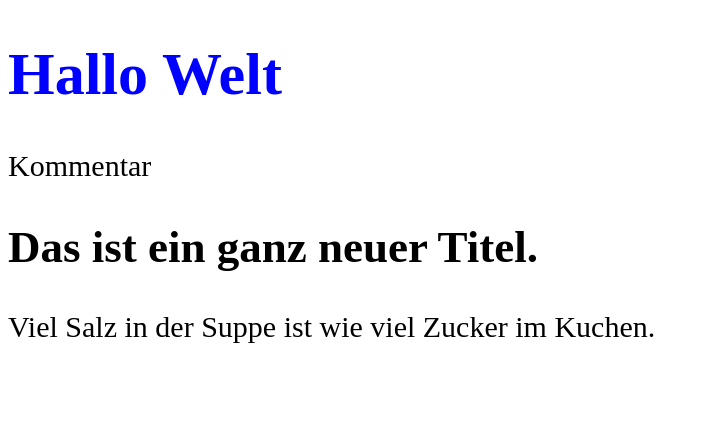
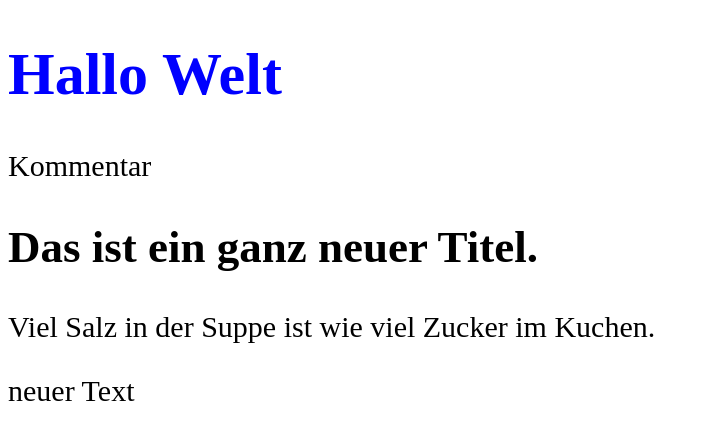
Before and after one commit to cruckers/riegglab, a plain HTML site: page index.html in a window 1280 px wide. Shown: the whole page, without its empty margins (0-708 px from the left). Drawn offline with Linux system fonts and the light colour scheme.

Commit message:
add new change in text

```diff
--- a/index.html
+++ b/index.html
@@ -10,6 +10,7 @@
         <p>Kommentar</p>
         <h2>Das ist ein ganz neuer Titel.</h2>
         <p>Viel Salz in der Suppe ist wie viel Zucker im Kuchen.</p>
+        <p>neuer Text</p>
 
 
 </body>
```
